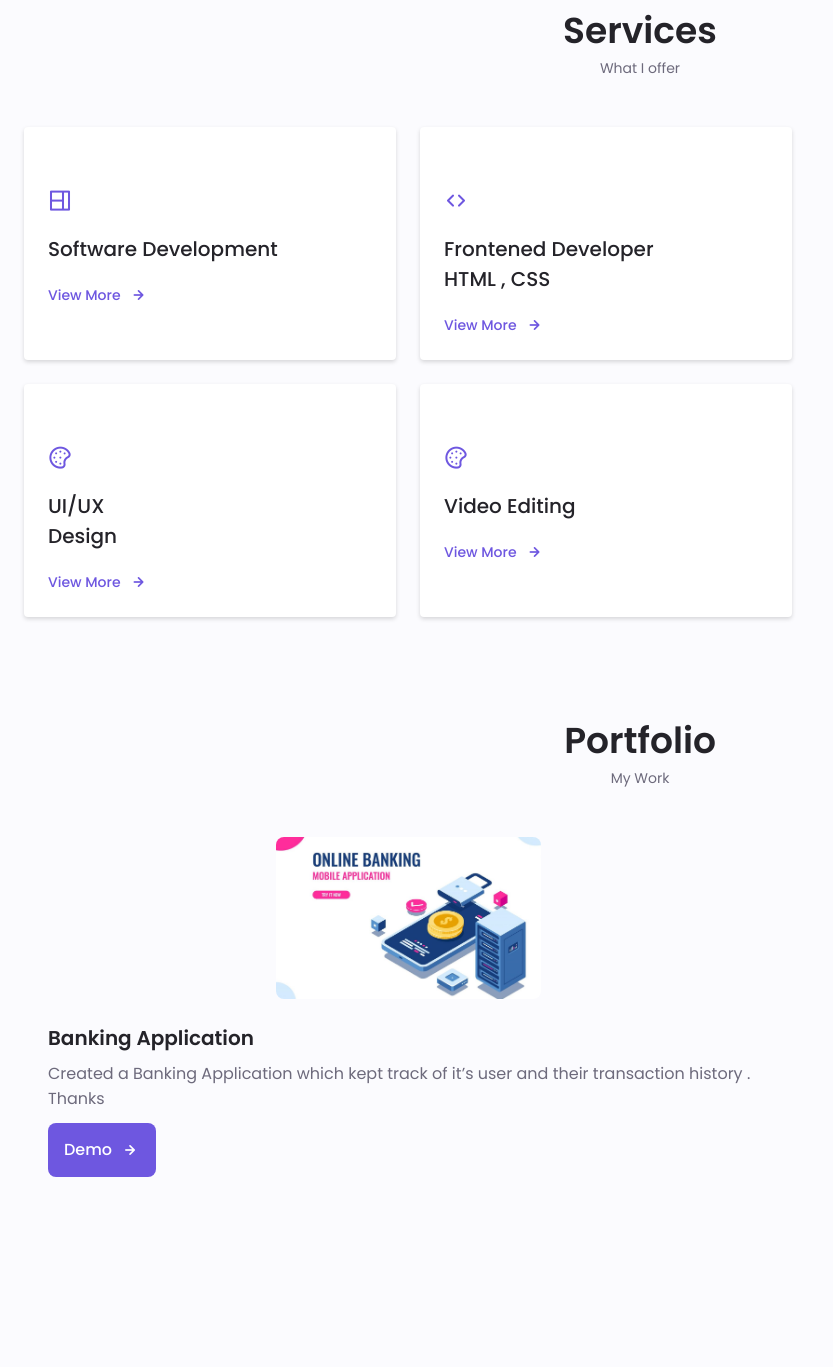
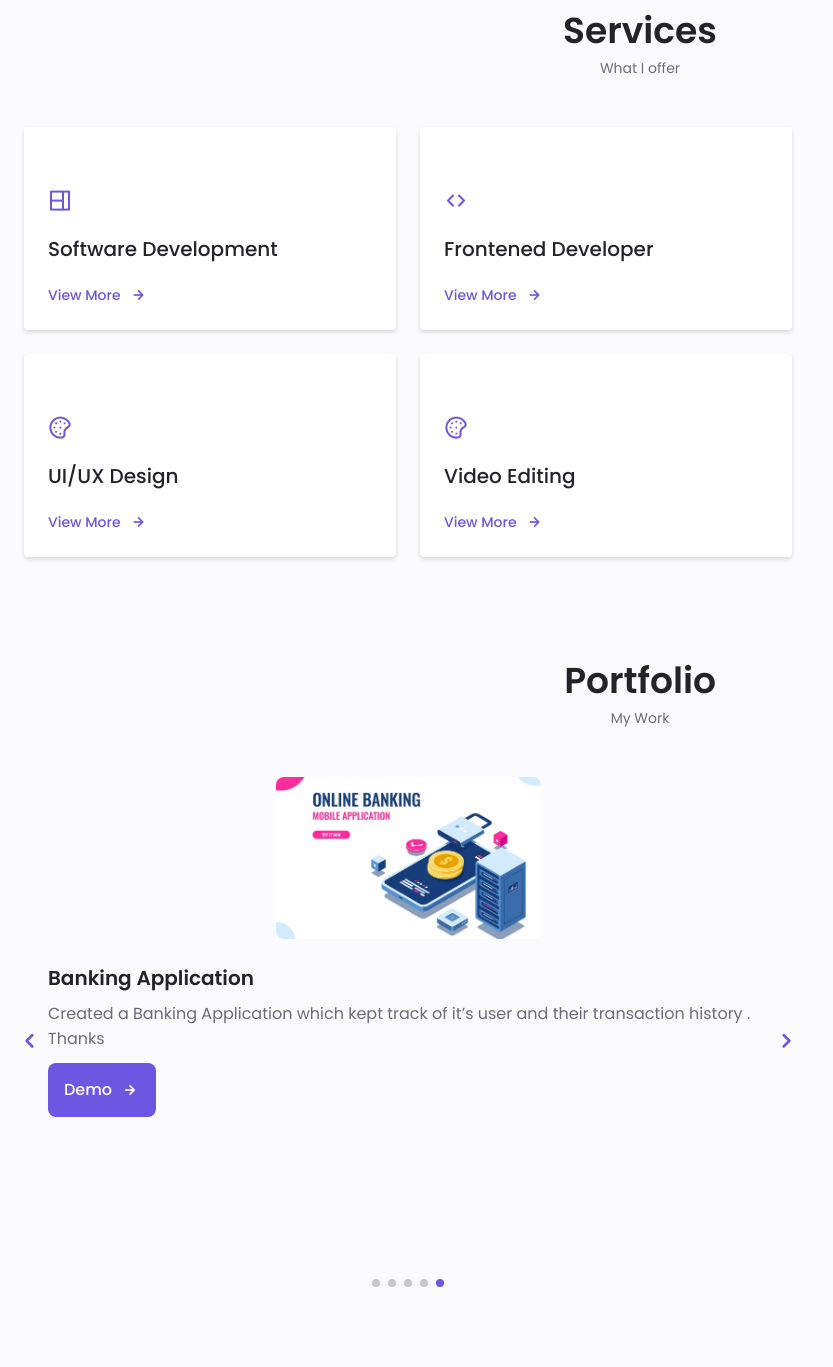
Before and after one commit to jindalmayank13/raghavarya2002.github.io, a plain HTML site: page index.html in a window 1280 px wide. Shown: the part 2933-4300 px from the top of the page, without its empty margins (0-833 px from the left). Drawn offline with nearby package versions, Linux system fonts and the light colour scheme.

Commit message:
Portfolio Section Completed

```diff
--- a/assets/css/styles.css
+++ b/assets/css/styles.css
@@ -712,6 +712,7 @@ margin-right: var(--mb-0-25);
 /*==================== PORTFOLIO ====================*/
 .portfolio__container{
   overflow: initial;
+  position: relative;
 }
 .portfolio__content{
   padding: 0 1.5rem;
--- a/index.html
+++ b/index.html
@@ -695,7 +695,7 @@
                 <div class="services__content">
                     <div>
                         <i class="uil uil-arrow services__icon"></i>
-                        <h3 class="services__title">Frontened Developer <br> HTML , CSS</h3>
+                        <h3 class="services__title">Frontened Developer</h3>
                     </div>
                     <span class="button button--flex button--small button--link services__button">
                          View More
@@ -729,7 +729,7 @@
                 <div class="services__content">
                     <div>
                         <i class="uil uil-palette services__icon"></i>
-                        <h3 class="services__title">UI/UX <br> Design</h3>
+                        <h3 class="services__title">UI/UX Design</h3>
                     </div>
                     <span class="button button--flex button--small button--link services__button">
                          View More
```
